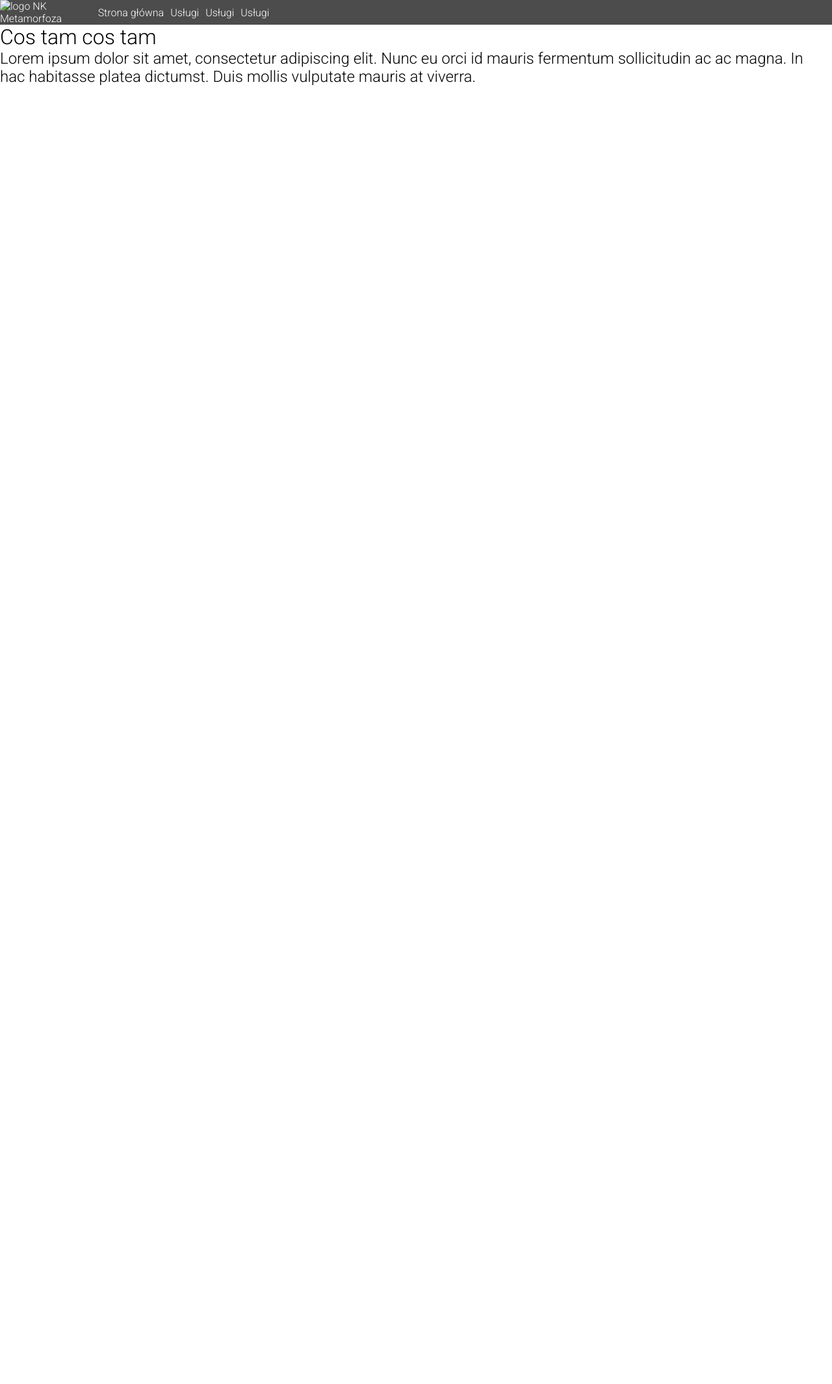
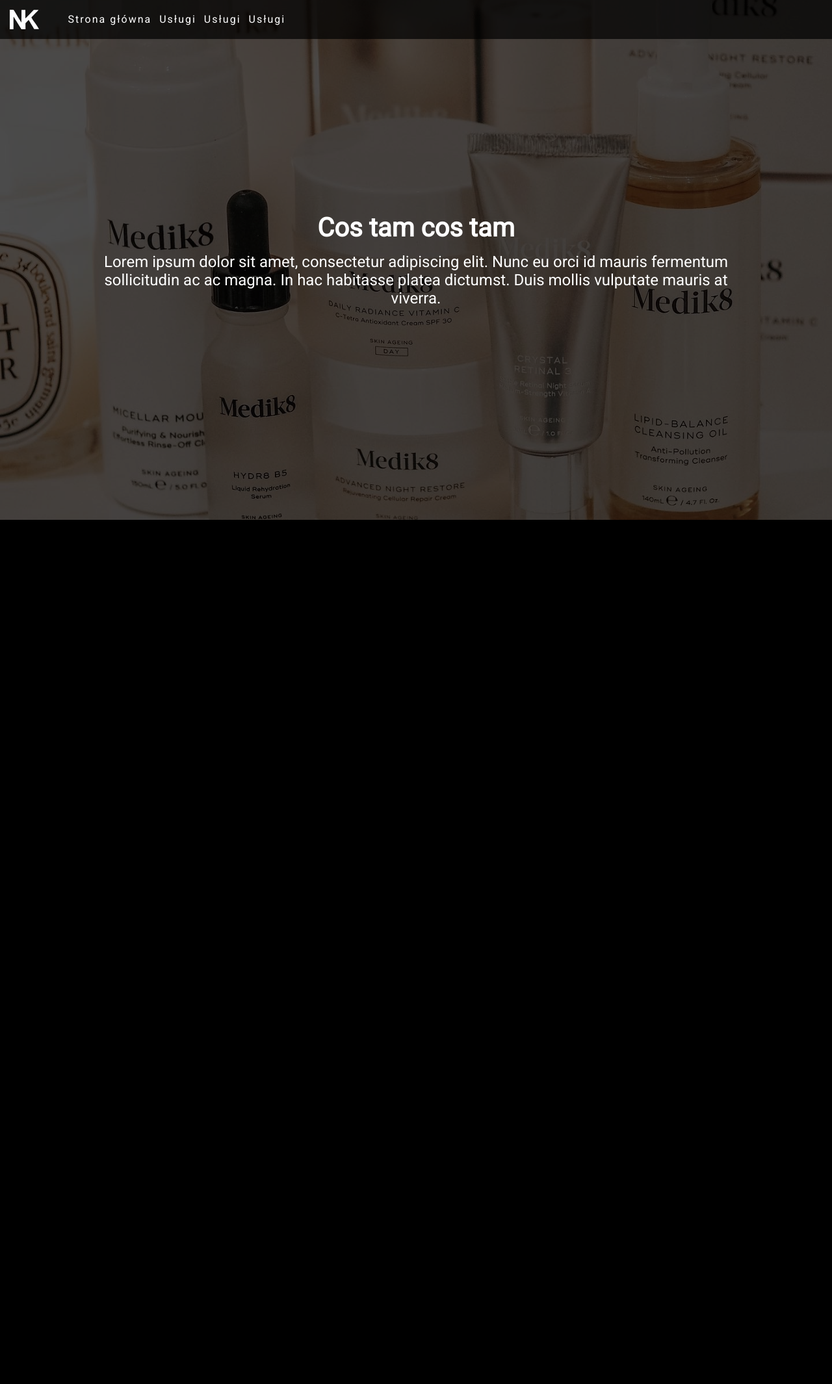
Before and after one commit to ZSET-Leszno/nk-metamorfoza, a PHP site: page / in a window 1280 px wide. Shown: the whole page at 65% size. Before the commit the page ends 131 px from the top, so only its background shows below. Run offline with PHP 8.4, Linux system fonts and the light colour scheme.

Commit message:
Rozbudowa indexu

```diff
--- a/index.html
+++ b/index.html
@@ -9,11 +9,8 @@
 </head>
 <body>
     <nav>
-        <div id="logo">
-            <img src="" alt="logo">
-            <span>NK Metamorfoza</span>
-        </div>
-        <div id="nawigacja">
+        <span><img src="img/logowhite.svg" alt="logo"></span>
+        <div>
             <a href="#">Strona główna</a>
             <a href="#">Usługi</a>
             <a href="#">Usługi</a>
@@ -21,8 +18,48 @@
         </div>
     </nav>
     <header>
-        <h1>Cos tam cos tam</h1>
-        <h2>Lorem ipsum dolor sit amet, consectetur adipiscing elit. Nunc eu orci id mauris fermentum sollicitudin ac ac magna. In hac habitasse platea dictumst. Duis mollis vulputate mauris at viverra.</h2>
+        <div id="dark">
+            <h1>Cos tam cos tam</h1>
+            <h2>Lorem ipsum dolor sit amet, consectetur adipiscing elit. Nunc eu orci id mauris fermentum sollicitudin ac ac magna. In hac habitasse platea dictumst. Duis mollis vulputate mauris at viverra.</h2>
+        </div>
     </header>
+    <main>
+        <h1>1</h1>
+        <h1>1</h1>
+        <h1>1</h1>
+        <h1>1</h1>
+        <h1>1</h1>
+        <h1>1</h1>
+        <h1>1</h1>
+        <h1>1</h1>
+        <h1>1</h1>
+        <h1>1</h1>
+        <h1>1</h1>
+        <h1>1</h1>
+        <h1>1</h1>
+        <h1>1</h1>
+        <h1>1</h1>
+        <h1>1</h1>
+        <h1>1</h1>
+        <h1>1</h1>
+        <h1>1</h1>
+        <h1>1</h1>
+        <h1>1</h1>
+        <h1>1</h1>
+        <h1>1</h1>
+        <h1>1</h1>
+        <h1>1</h1>
+        <h1>1</h1>
+        <h1>1</h1>
+        <h1>1</h1>
+        <h1>1</h1>
+        <h1>1</h1>
+        <h1>1</h1>
+        <h1>1</h1>
+        <h1>1</h1>
+        <h1>1</h1>
+        <h1>1</h1>
+    </main>
+    <script src="index.js"></script>
 </body>
 </html>
--- /dev/null
+++ b/index.js
@@ -0,0 +1,17 @@
+function przyciemnienie() {
+    var maxHeight = screen.height;
+    var scrollHeight = window.scrollY;
+    if (scrollHeight > 20) {
+        var dark = 0.3 - (scrollHeight * 0.00025);
+        console.log(maxHeight);
+        document.getElementById("dark").style = "backdrop-filter: brightness(" + dark + "); -webkit-backdrop-filter: brightness(" + dark + ");";
+    } else if (scrollHeight >= maxHeight || 0.3 - (scrollHeight * 0.00025) < 0) {
+        document.getElementById("dark").style = "backdrop-filter: brightness(0); -webkit-backdrop-filter: brightness(0);";
+    } else {
+        document.getElementById("dark").style = "";
+    }
+}
+
+addEventListener("scroll", (event) => {
+    przyciemnienie();
+});
--- a/style.css
+++ b/style.css
@@ -2,28 +2,91 @@
 
 * {
     font-family: 'Roboto', sans-serif;
-    font-weight: 300;
     margin: 0;
     box-sizing: border-box;
+}
+
+body {
+    background-color: black;
 }
 
 nav {
     background-color: rgba(0, 0, 0, 0.7);
     color: white;
     display: flex;
+    padding: 15px;
+    position: absolute;
+    top: 0;
+    width: 100%;
+    z-index: 999;
 }
 
-#nawigacja {
+nav span {
+    font-weight: bold;
     display: flex;
-    width: 100%;
     align-items: center;
 }
 
-#nawigacja > * + * {
-    margin-left: 10px;
+nav span img {
+    height: 30px;
 }
 
-#nawigacja a {
+nav div {
+    margin-left: 45px;
+    display: flex;
+    align-items: center;
+    letter-spacing: 2px;
+}
+
+nav div > * + * {
+    margin-left: 12px;
+}
+
+nav div a {
     color: white;
     text-decoration: none;
 }
+
+nav div a::after {
+    content: ' ';
+    background-color: white;
+    width: 0;
+    height: 2px;
+    display: block;
+    transition: 0.25s;
+    -webkit-transition: 0.25s;
+    margin: 0 auto;
+}
+
+nav div a:hover::after {
+    width: 100%;
+}
+
+header {
+    background: url("img/media/1.jpeg");
+    background-position: center;
+    background-size: cover;
+}
+
+header div {
+    width: 100%;
+    height: 100vh;
+    display: flex;
+    align-items: center;
+    justify-content: center;
+    text-align: center;
+    flex-direction: column;
+    color: white;
+    backdrop-filter: brightness(0.3);
+    -webkit-backdrop-filter: brightness(0.3);
+    padding: 0 10%;
+}
+
+header h1 {
+    margin-bottom: 15px;
+    font-size: 2.5rem;
+}
+
+header h2 {
+    font-weight: 400;
+}
```
